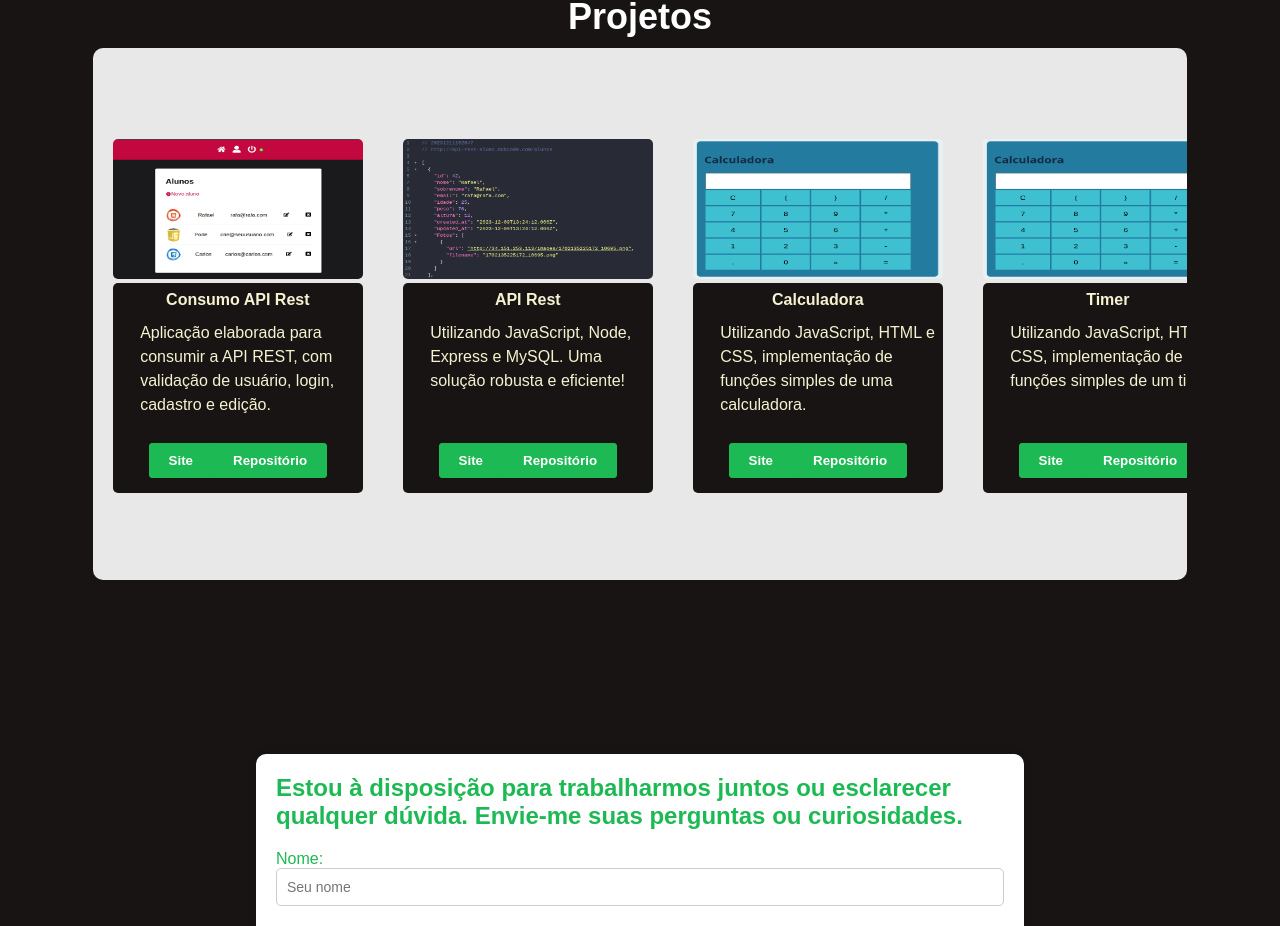
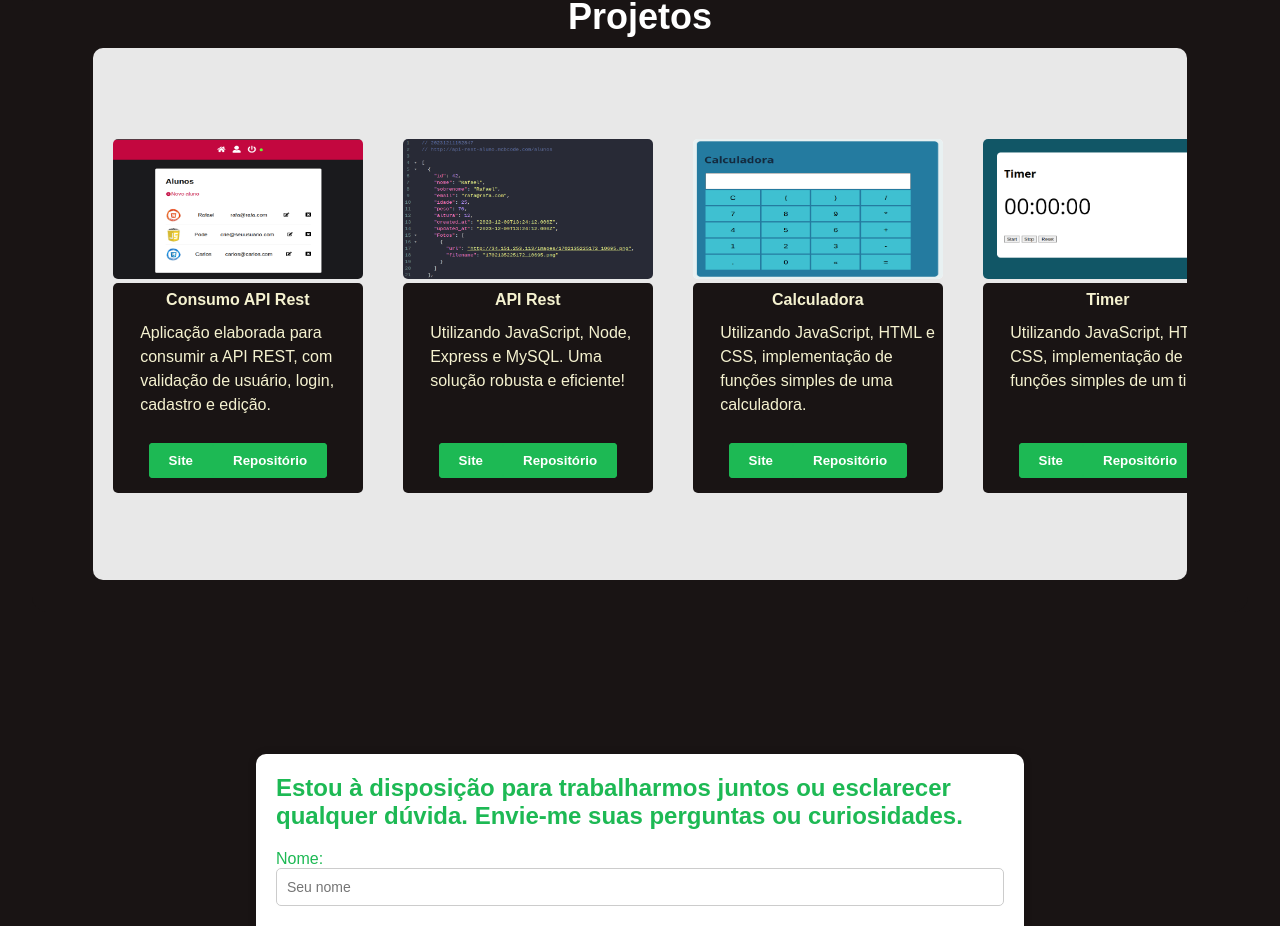
Before and after one commit to baldancam/portfolio, a React (Create React App) app: page / in a window 1280 px wide. Shown: the part 2341-3267 px from the top of the page. Built offline with nearby package versions, Linux system fonts and the light colour scheme.

Commit message:
add timer 2

```diff
--- a/src/pages/Projects/index.js
+++ b/src/pages/Projects/index.js
@@ -111,7 +111,7 @@ export default function Projects() {
           <Portfolio>
             <Presentation
               className="ImgEffect"
-              src="./page-projects/img-calculadora.png"
+              src="./page-projects/img-timer.png"
               onClick={() => redirectLink('https://timer.mcbcode.com')}
             />
             <Information>
```
